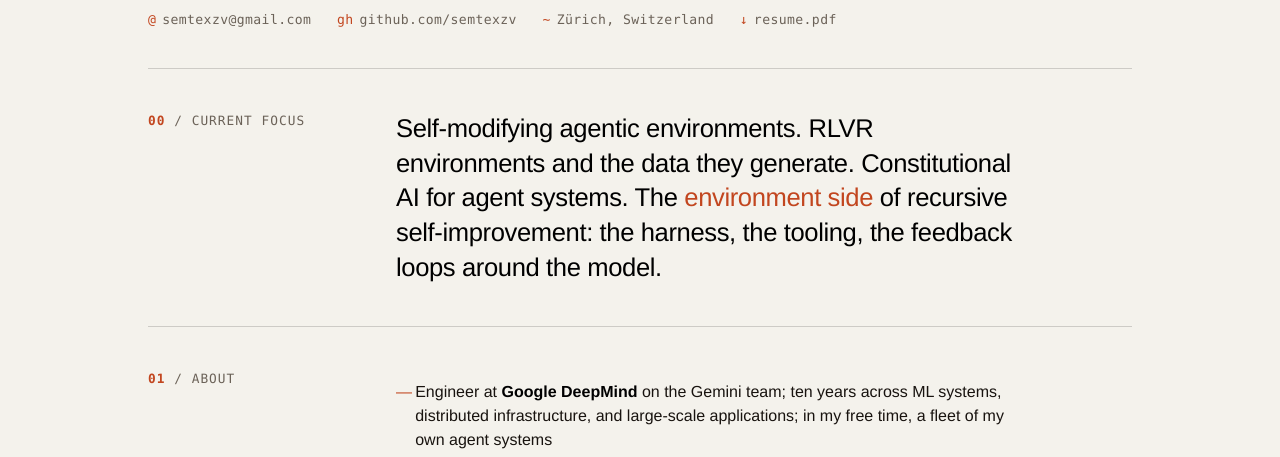
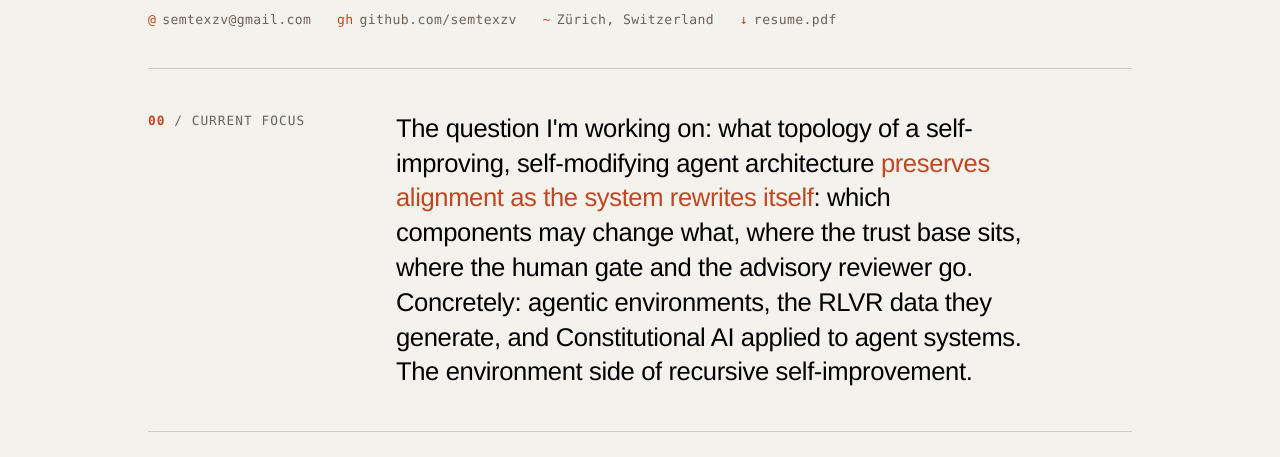
Before and after one commit to semtexzv/semtexzv.github.io, a plain HTML site: page index.html in a window 1280 px wide. Shown: the part 320-777 px from the top of the page. Drawn offline with Linux system fonts and the light colour scheme.

Commit message:
CV: current focus is the alignment-preserving topology question

```diff
--- a/index.html
+++ b/index.html
@@ -394,9 +394,11 @@
     <div class="row-label"><span class="num">00</span> / Current Focus</div>
     <div class="row-body">
       <p class="thesis-text">
-        Self-modifying agentic environments. RLVR environments and the data they generate.
-        Constitutional AI for agent systems. The <em>environment side</em> of recursive
-        self-improvement: the harness, the tooling, the feedback loops around the model.
+        The question I'm working on: what topology of a self-improving, self-modifying agent
+        architecture <em>preserves alignment as the system rewrites itself</em>: which components
+        may change what, where the trust base sits, where the human gate and the advisory reviewer
+        go. Concretely: agentic environments, the RLVR data they generate, and Constitutional AI
+        applied to agent systems. The environment side of recursive self-improvement.
       </p>
     </div>
   </section>
```
Also changed, not shown: 1 other file.
